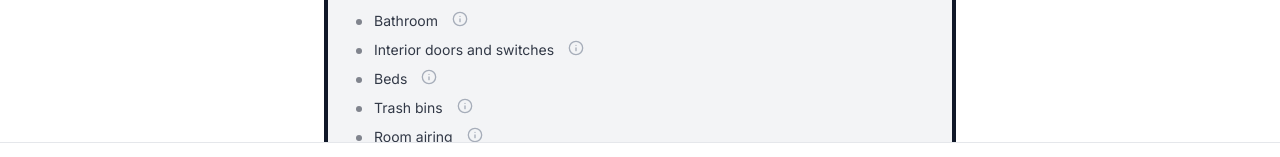
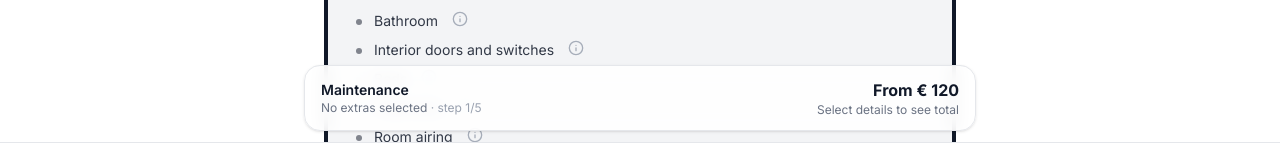
Before and after one commit to 3S-Clean/3s-clean-app, a Next.js app: page /booking in a window 1280 px wide. Both pictures are taken after a click on the button 640 px from the left and 518 px from the top of the page. Shown: the part 577-734 px from the top of the page. Built offline with nearby package versions, Linux system fonts and the light colour scheme; no server answers.

Commit message:
feat: new 6 page

```diff
--- a/components/booking/BookingClient.tsx
+++ b/components/booking/BookingClient.tsx
@@ -15,6 +15,8 @@ import Header from "@/components/header/Header";
 import { useBookingStore } from "@/lib/booking/store";
 import { SERVICES, EXTRAS, getBasePrice, getEstimatedHours } from "@/lib/booking/config";
 
+import { AnimatePresence, motion } from "framer-motion";
+
 type OrderExtraLine = { id: string; quantity: number; price: number; name: string };
 type CreateOrderOk = { orderId: string; pendingToken: string };
 
@@ -23,6 +25,7 @@ function isCreateOrderOk(v: unknown): v is CreateOrderOk {
     const o = v as Record<string, unknown>;
     return typeof o.orderId === "string" && typeof o.pendingToken === "string";
 }
+
 const r2 = (n: number) => Math.round(n * 100) / 100;
 
 function calculateTotals(
@@ -77,6 +80,72 @@ type ProfileRow = {
     country: string | null;
     notes: string | null;
 };
+
+function formatHours(h: number) {
+    const wh = Math.floor(h);
+    const m = Math.round((h - wh) * 60);
+    if (m === 0) return `${wh}h`;
+    if (wh === 0) return `${m}min`;
+    return `${wh}h ${m}min`;
+}
+
+/** UI-only: compact summary bar (no logic changes) */
+function BookingSummaryBar() {
+    const { step, selectedService, apartmentSize, peopleCount, hasPets, extras } = useBookingStore();
+
+    if (!selectedService) return null;
+
+    const service = SERVICES.find((s) => s.id === selectedService);
+    if (!service) return null;
+
+    const extrasCount = Object.values(extras || {}).reduce((s, q) => s + (Number(q) || 0), 0);
+    const canCalc = Boolean(selectedService && apartmentSize && peopleCount);
+
+    const totals = canCalc
+        ? calculateTotals(selectedService, apartmentSize!, peopleCount!, !!hasPets, extras || {})
+        : null;
+
+    return (
+        <div
+            className="fixed left-0 right-0 z-30 px-4"
+            style={{
+                bottom: `calc(92px + env(safe-area-inset-bottom))`, // sits above BookingFooter
+            }}
+        >
+            <div className="mx-auto max-w-2xl rounded-2xl border border-gray-200 bg-white/90 backdrop-blur px-4 py-3 shadow-sm">
+                <div className="flex items-center justify-between gap-3">
+                    <div className="min-w-0">
+                        <div className="text-sm font-semibold text-gray-900 truncate">
+                            {service.name}
+                            {apartmentSize ? <span className="text-gray-400 font-medium"> · {apartmentSize}</span> : null}
+                            {peopleCount ? <span className="text-gray-400 font-medium"> · {peopleCount}</span> : null}
+                            {hasPets ? <span className="text-gray-400 font-medium"> · pets</span> : null}
+                        </div>
+
+                        <div className="text-xs text-gray-500 truncate">
+                            {extrasCount > 0 ? `${extrasCount} extras selected` : "No extras selected"}
+                            <span className="text-gray-400"> · step {step + 1}/5</span>
+                        </div>
+                    </div>
+
+                    <div className="text-right shrink-0">
+                        {totals ? (
+                            <>
+                                <div className="text-base font-bold text-gray-900">€ {totals.totalPrice.toFixed(2)}</div>
+                                <div className="text-xs text-gray-500">~{formatHours(totals.estimatedHours)}</div>
+                            </>
+                        ) : (
+                            <>
+                                <div className="text-base font-bold text-gray-900">From € {service.startingPrice}</div>
+                                <div className="text-xs text-gray-500">Select details to see total</div>
+                            </>
+                        )}
+                    </div>
+                </div>
+            </div>
+        </div>
+    );
+}
 
 export default function BookingClient() {
     const router = useRouter();
@@ -182,6 +251,11 @@ export default function BookingClient() {
         formData.notes,
     ]);
 
+    // UI-only: smooth focus to top on step change
+    useEffect(() => {
+        window.scrollTo({ top: 0, behavior: "smooth" });
+    }, [step]);
+
     const submitBooking = async () => {
         if (isSubmitting) return;
 
@@ -279,12 +353,26 @@ export default function BookingClient() {
                     </div>
                 </header>
 
-                <main className="max-w-2xl mx-auto px-6 py-10 pb-[calc(140px+env(safe-area-inset-bottom))]">
-                    {step === 0 && <ServiceSelection />}
-                    {step === 1 && <PostcodeCheck />}
-                    {step === 2 && <ApartmentDetails />}
-                    {step === 3 && <ExtraServices />}
-                    {step === 4 && <ContactSchedule />}
+                {/* ✅ UI-only Sticky Summary */}
+                <BookingSummaryBar />
+
+                <main className="max-w-2xl mx-auto px-6 py-10 pb-[calc(170px+env(safe-area-inset-bottom))]">
+                    {/* ✅ UI-only Step transitions */}
+                    <AnimatePresence mode="wait" initial={false}>
+                        <motion.div
+                            key={step}
+                            initial={{ opacity: 0, y: 10 }}
+                            animate={{ opacity: 1, y: 0 }}
+                            exit={{ opacity: 0, y: -10 }}
+                            transition={{ type: "spring", stiffness: 420, damping: 38 }}
+                        >
+                            {step === 0 && <ServiceSelection />}
+                            {step === 1 && <PostcodeCheck />}
+                            {step === 2 && <ApartmentDetails />}
+                            {step === 3 && <ExtraServices />}
+                            {step === 4 && <ContactSchedule />}
+                        </motion.div>
+                    </AnimatePresence>
                 </main>
 
                 <BookingFooter onSubmit={submitBooking} isSubmitting={isSubmitting} />
```
